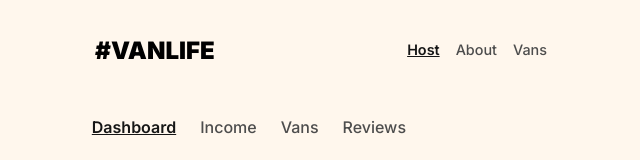
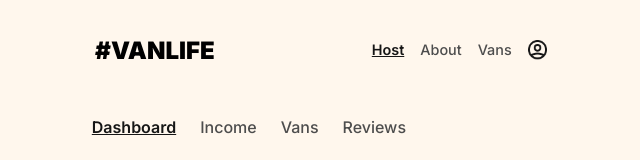
Before and after one commit to SOCRAMBLLE/van-life, a React (Vite) app: page /host in a window 1280 px wide. Shown: the top 160 px of the page, without its empty margins (319-959 px from the left). Built offline with nearby package versions, Linux system fonts and the light colour scheme; what miragejs would draw is missing.

Commit message:
Added login icon in navbar to navigate to login page

```diff
--- a/src/App.jsx
+++ b/src/App.jsx
@@ -38,6 +38,7 @@ function App() {
           />
           <Route path=":id" element={<VanDetail />} />
         </Route>
+        <Route>
           <Route path="host" element={<HostLayout />}>
             <Route index element={<Dashboard />} />
             <Route path="income" element={<Income />} />
@@ -51,6 +52,7 @@ function App() {
               </Route>
             </Route>
           </Route>
+        </Route>
         <Route path="*" element={<NotFound />} />
       </Route>
     )
--- a/src/components/components.css
+++ b/src/components/components.css
@@ -22,6 +22,7 @@ nav a {
 
 .nav--pages {
   display: flex;
+  align-items: center;
   gap: 1rem;
   font-size: 0.9rem;
   line-height: 22px;
@@ -36,6 +37,24 @@ nav a {
 
 .nav--pages a:hover {
   color: #e17654;
+}
+
+.nav--login {
+  height: 20px;
+  border-radius: 2rem;
+  transition: all 0.1s ease-in-out;
+}
+.nav--login:hover {
+  -webkit-box-shadow: 0px 0px 3px 3px #ff8661e0;
+  box-shadow: 0px 0px 3px 3px #ff8661e0;
+}
+.nav--login.active {
+  -webkit-box-shadow: 0px 0px 3px 3px #0201004d;
+  box-shadow: 0px 0px 3px 3px #0201004d;
+}
+
+.nav--login img {
+  height: 20px;
 }
 
 .nav--pages a.active,
--- a/src/components/navbar.jsx
+++ b/src/components/navbar.jsx
@@ -16,6 +16,12 @@ export default function Navbar() {
         <NavLink to="/vans" className={({ isActive }) => isActive && "active"}>
           Vans
         </NavLink>
+        <NavLink
+          to="/login"
+          className={`nav--login ${({ isActive }) => isActive && "active"}`}
+        >
+          <img src="./images/avatar-icon.png" />
+        </NavLink>
       </div>
     </nav>
   );
```
Also changed, not shown: public/images/avatar-icon.png (added), src/assets/images/avatar-icon.png (added). Lines whose indentation alone changed are shown as unchanged.
